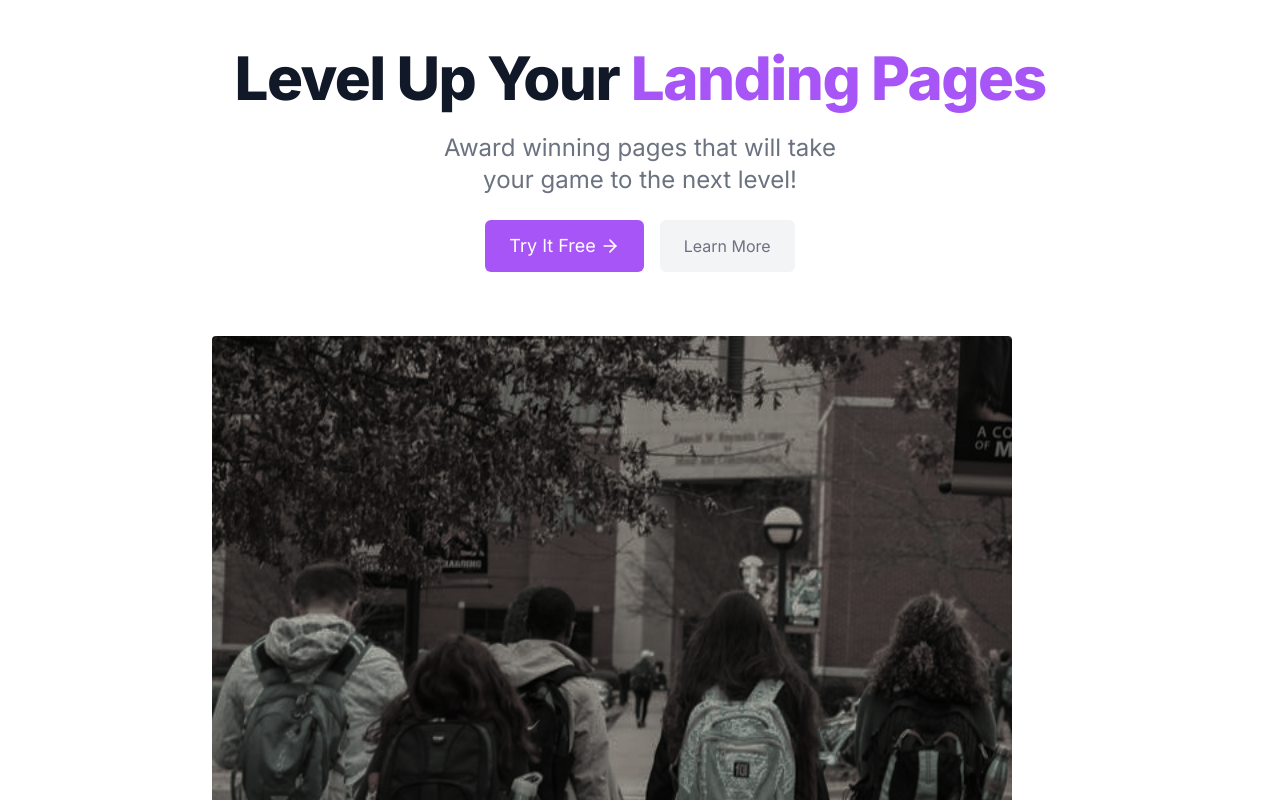
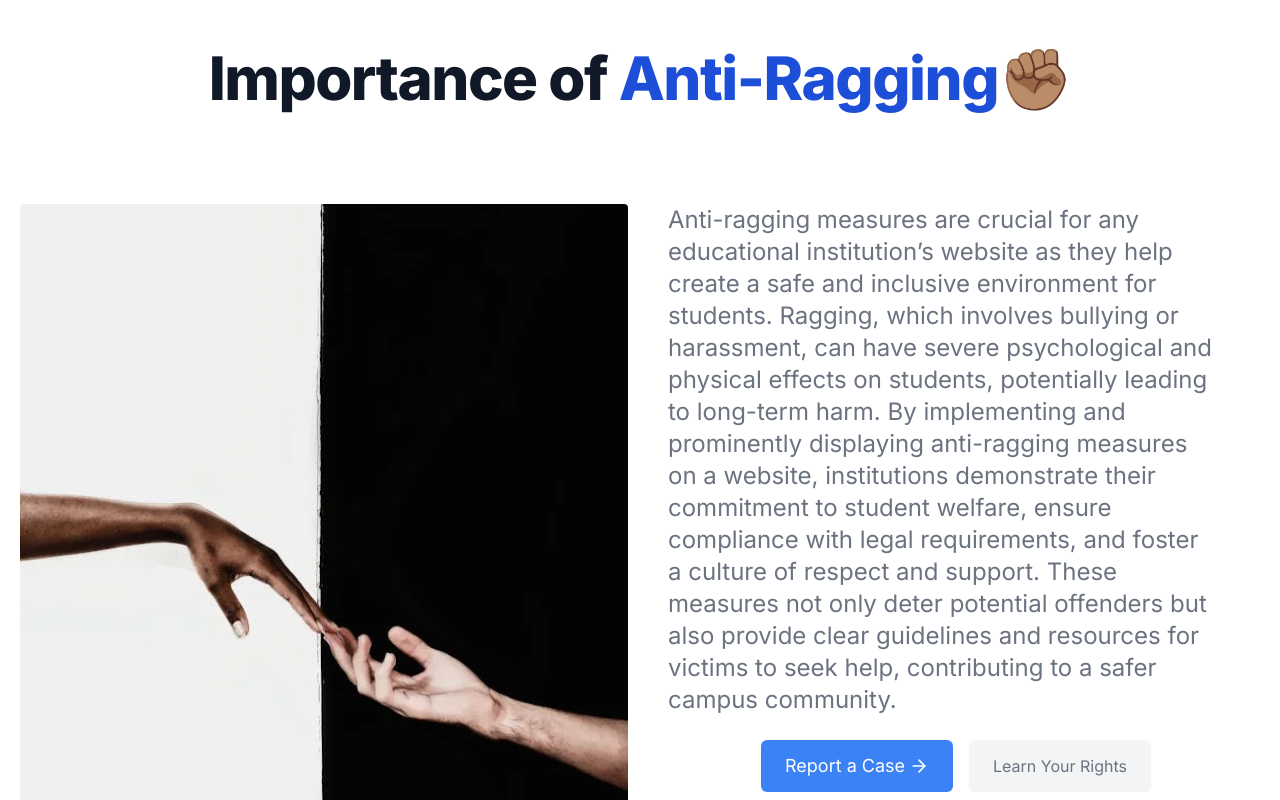
Before and after one commit to ShubhMehrotra19/mozillaClub_event, a Next.js app: page / in a window 1280 px wide. Shown: the part 880-1680 px from the top of the page. Built offline with nearby package versions, Linux system fonts and the light colour scheme.

Commit message:
feat: additions

```diff
--- a/components/LandingPage/description/description.tsx
+++ b/components/LandingPage/description/description.tsx
@@ -1,41 +1,90 @@
-import React from 'react'
-import Image from 'next/image';
+import React from "react";
+import Image from "next/image";
 
 interface Props {}
 
 function Description(props: Props) {
-    const {} = props
+  const {} = props;
 
   return (
     <>
-        <section className="px-2 pt-32 bg-white md:px-0">
-    <div className="container items-center max-w-6xl px-5 mx-auto space-y-6 text-center">
-        <h1 className="text-4xl font-extrabold tracking-tight text-left text-gray-900 sm:text-5xl md:text-6xl md:text-center">
-            <span className="block">Level Up Your <span className="block mt-1 text-purple-500 lg:inline lg:mt-0" data-primary="purple-500">Landing Pages</span></span>
+      <section className="px-2 pt-32 bg-white md:px-0 mb-12">
+  <div className="container max-w-7xl px-5 mx-auto mb-12">
+    <div className="text-center">
+      <h1 className="text-4xl font-extrabold tracking-tight text-gray-900 sm:text-5xl md:text-6xl md:text-center mb-24">
+        <span className="block">
+          Importance of {" "}
+          <span className="block mt-1 text-blue-700 lg:inline lg:mt-0">
+             Anti-Ragging
+          </span>
+          ✊🏽
+        </span>
       </h1>
-        <p className="w-full mx-auto text-base text-left text-gray-500 md:max-w-md sm:text-lg lg:text-2xl md:text-center">
-            Award winning pages that will take your game to the next level!
+    </div>
+
+    <div className="flex flex-col items-start mt-8 md:flex-row md:space-x-6">
+      <div className="w-full md:w-1/2">
+        <Image
+          src="/images/helping.png"
+          alt="heroPic"
+          width={800}
+          height={500}
+          className="rounded"
+        />
+      </div>
+
+      <div className="w-full md:w-1/2 md:mt-0">
+        <p className=" text-lg text-left text-gray-500 sm:text-lg lg:text-2xl md:text-left pl-4 pr-12">
+          Anti-ragging measures are crucial for any educational institution&rsquo;s
+          website as they help create a safe and inclusive environment for
+          students. Ragging, which involves bullying or harassment, can have
+          severe psychological and physical effects on students, potentially
+          leading to long-term harm. By implementing and prominently displaying
+          anti-ragging measures on a website, institutions demonstrate their
+          commitment to student welfare, ensure compliance with legal
+          requirements, and foster a culture of respect and support. These
+          measures not only deter potential offenders but also provide clear
+          guidelines and resources for victims to seek help, contributing to a
+          safer campus community.
         </p>
-        <div className="relative flex flex-col justify-center md:flex-row md:space-x-4">
-            <a href="#_" className="flex items-center w-full px-6 py-3 mb-3 text-lg text-white bg-purple-500 rounded-md md:mb-0 hover:bg-purple-700 md:w-auto" data-primary="purple-500" data-rounded="rounded-md">
-                Try It Free
-                <svg xmlns="http://www.w3.org/2000/svg" className="w-5 h-5 ml-1" viewBox="0 0 24 24" fill="none" stroke="currentColor" stroke-width="2" stroke-linecap="round" stroke-linejoin="round">
+
+        <div className="flex flex-col justify-center mt-6 md:flex-row md:space-x-4">
+          <a
+            href="#_"
+            className="flex items-center w-full px-6 py-3 mb-3 text-lg text-white bg-blue-500 rounded-md md:mb-0 hover:bg-blue-700 md:w-auto transition-all duration-300 cursor-pointer ease-in-out hover:scale-[102%] active:scale-95"
+            data-primary="purple-500"
+            data-rounded="rounded-md"
+          >
+            Report a Case
+            <svg
+              xmlns="http://www.w3.org/2000/svg"
+              className="w-5 h-5 ml-1"
+              viewBox="0 0 24 24"
+              fill="none"
+              stroke="currentColor"
+              strokeWidth="2"
+              strokeLinecap="round"
+              strokeLinejoin="round"
+            >
               <line x1="5" y1="12" x2="19" y2="12"></line>
               <polyline points="12 5 19 12 12 19"></polyline>
             </svg>
           </a>
-            <a href="#_" className="flex items-center px-6 py-3 text-gray-500 bg-gray-100 rounded-md hover:bg-gray-200 hover:text-gray-600" data-rounded="rounded-md">
-                Learn More
+          <a
+            href="#_"
+            className="flex items-center px-6 py-3 text-gray-500 bg-gray-100 rounded-md hover:bg-gray-200 hover:text-gray-600 transition-all duration-300 cursor-pointer ease-in-out hover:scale-[102%] active:scale-95"
+            data-rounded="rounded-md"
+          >
+            Learn Your Rights
           </a>
         </div>
       </div>
-    <div className="container items-center max-w-4xl px-5 mx-auto mt-16 text-center">
-        <Image src="/images/heroPic.png" alt="heroPic" width={800} height={500} className="rounded" />
+    </div>
   </div>
 </section>
 
     </>
-    )
+  );
 }
 
-export default Description
+export default Description;
```
Also changed, not shown: public/images/helping.png (added). Lines whose indentation alone changed are shown as unchanged.
